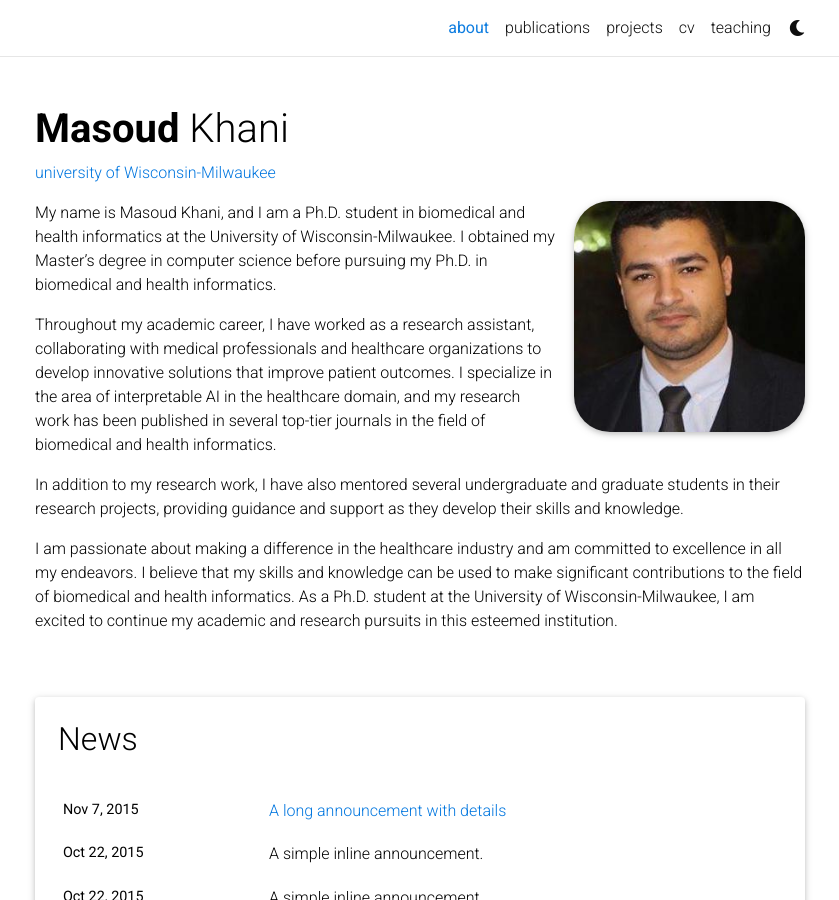
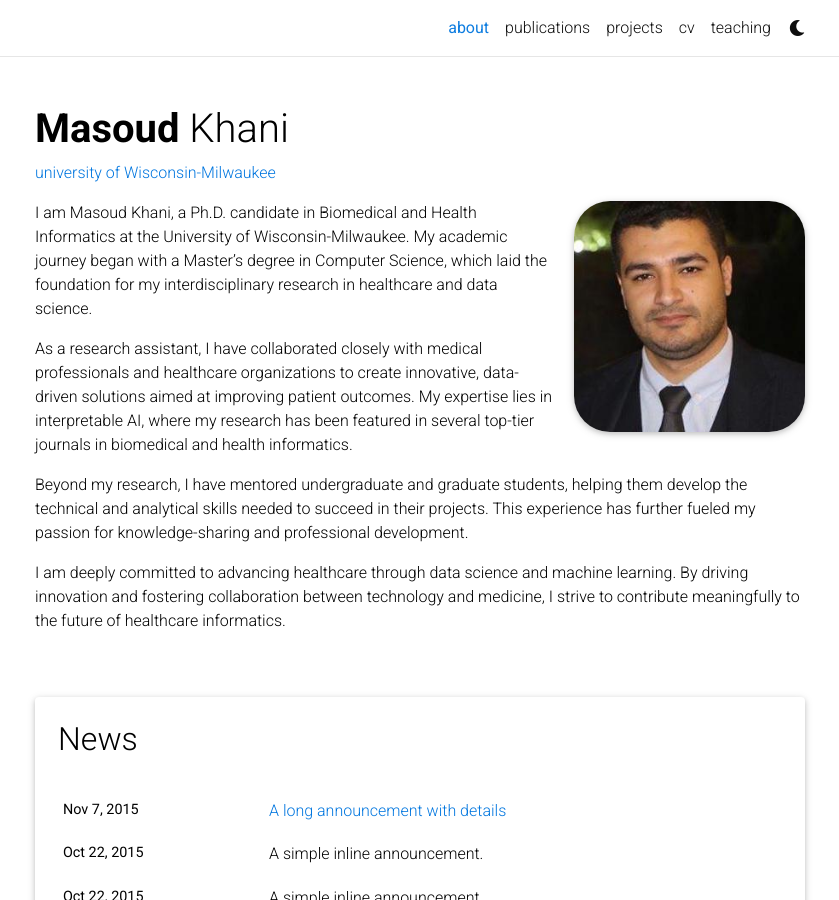
Before and after one commit to msdkhani/msdkhani.github.io, a Jekyll site: the page built from _pages/about.md, in a window 1280 px wide and 900 px high. Shown: the whole window, without its empty margins (220-1059 px from the left). Built offline with Jekyll 4.4.1, drawn with Linux system fonts in a browser that asks for light colours; comment, search, counter and statistics services are not loaded; a style sheet for code colours, icons or effects is not loaded.

Commit message:
Update about.md

```diff
--- a/_pages/about.md
+++ b/_pages/about.md
@@ -17,10 +17,10 @@ selected_papers: true # includes a list of papers marked as "selected={true}"
 social: true  # includes social icons at the bottom of the page
 ---
 
-My name is Masoud Khani, and I am a Ph.D. student in biomedical and health informatics at the University of Wisconsin-Milwaukee. I obtained my Master's degree in computer science before pursuing my Ph.D. in biomedical and health informatics.
+I am Masoud Khani, a Ph.D. candidate in Biomedical and Health Informatics at the University of Wisconsin-Milwaukee. My academic journey began with a Master’s degree in Computer Science, which laid the foundation for my interdisciplinary research in healthcare and data science.
 
-Throughout my academic career, I have worked as a research assistant, collaborating with medical professionals and healthcare organizations to develop innovative solutions that improve patient outcomes. I specialize in the area of interpretable AI in the healthcare domain, and my research work has been published in several top-tier journals in the field of biomedical and health informatics.
+As a research assistant, I have collaborated closely with medical professionals and healthcare organizations to create innovative, data-driven solutions aimed at improving patient outcomes. My expertise lies in interpretable AI, where my research has been featured in several top-tier journals in biomedical and health informatics.
 
-In addition to my research work, I have also mentored several undergraduate and graduate students in their research projects, providing guidance and support as they develop their skills and knowledge.
+Beyond my research, I have mentored undergraduate and graduate students, helping them develop the technical and analytical skills needed to succeed in their projects. This experience has further fueled my passion for knowledge-sharing and professional development.
 
-I am passionate about making a difference in the healthcare industry and am committed to excellence in all my endeavors. I believe that my skills and knowledge can be used to make significant contributions to the field of biomedical and health informatics. As a Ph.D. student at the University of Wisconsin-Milwaukee, I am excited to continue my academic and research pursuits in this esteemed institution.
+I am deeply committed to advancing healthcare through data science and machine learning. By driving innovation and fostering collaboration between technology and medicine, I strive to contribute meaningfully to the future of healthcare informatics.
```
